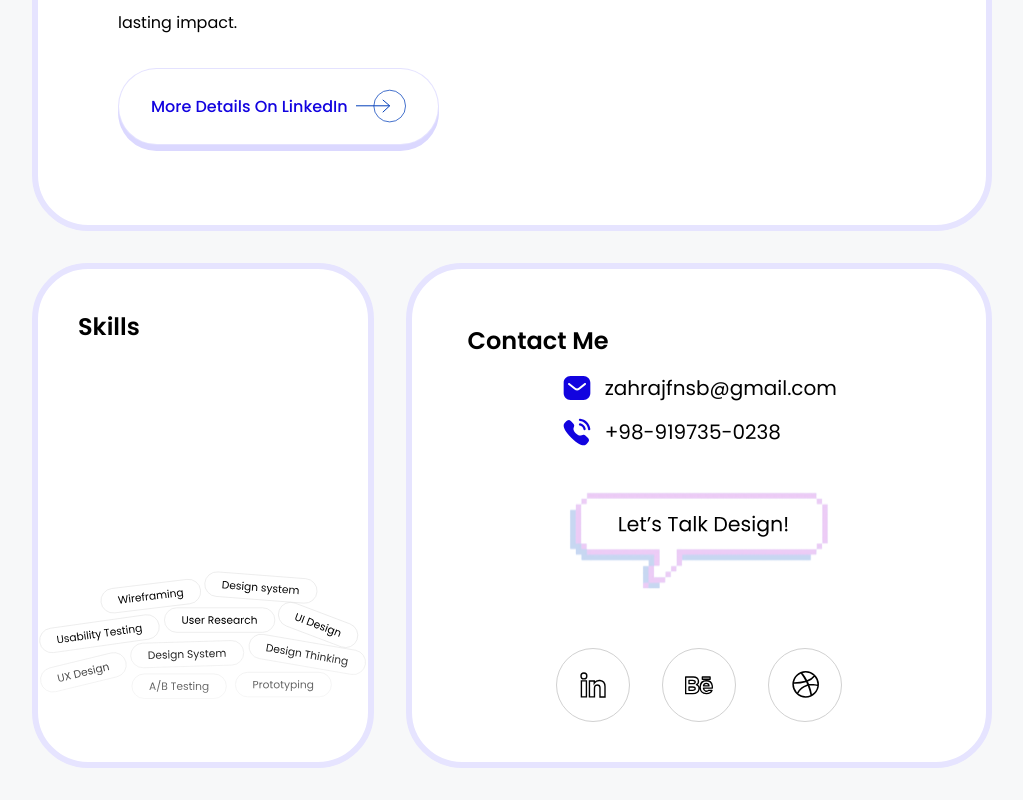
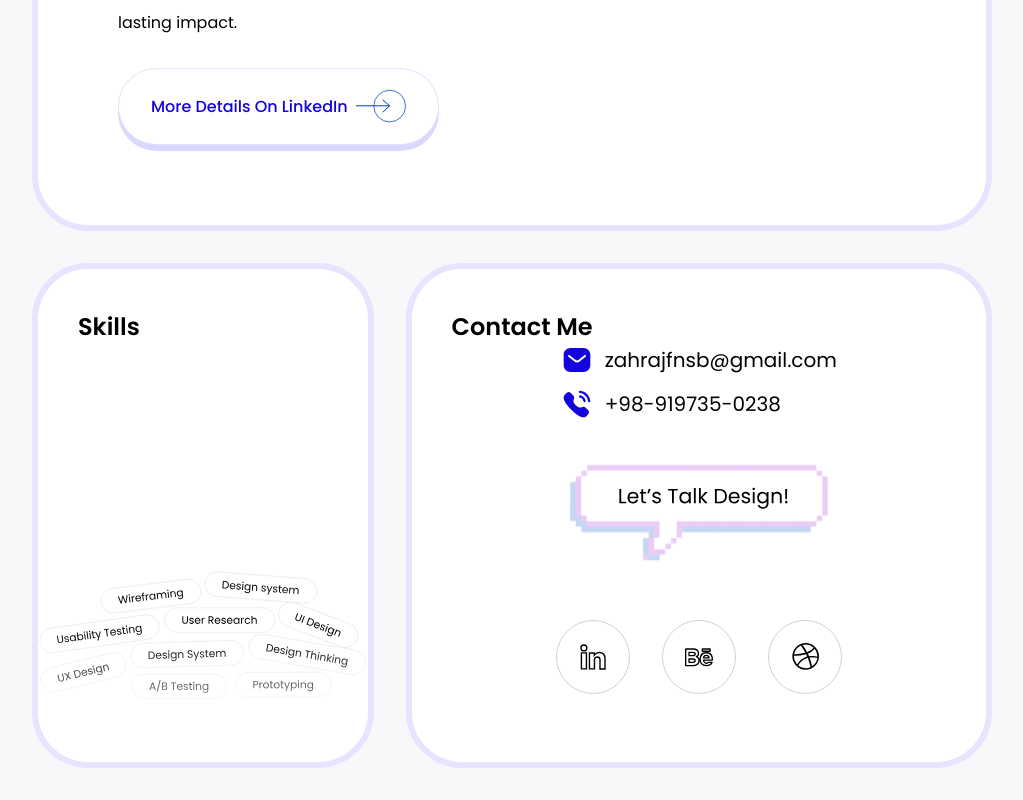
Before and after one commit to amirjafari82/zahra-portolio, a React (Vite) app: page / in a window 1280 px wide. Shown: the part 3434-4234 px from the top of the page, without its empty margins (128-1151 px from the left). Built offline with nearby package versions, Linux system fonts and the light colour scheme.

Commit message:
Home Page Edited V3

```diff
--- a/src/Components/ContactMe.jsx
+++ b/src/Components/ContactMe.jsx
@@ -23,7 +23,6 @@ const StyledContactMe = styled.div`
 const StyledHeader = styled.h4`
 	font-size: 24px;
 	font-weight: 600;
-	padding: 14px 16px;
 	@media ${device.tablet} {
 		font-size: 20px;
 	}
--- a/src/Components/MyExperience.jsx
+++ b/src/Components/MyExperience.jsx
@@ -9,6 +9,10 @@ const StyledMyExperience = styled.div`
 	border: 6px solid #e6e4ff;
 	padding: 80px;
 	width: calc(100% - 172px);
+	@media ${device.tablet} {
+		padding: 40px;
+		width: calc(100% - 92px);
+	}
 `;
 
 const StyledHeader = styled.h4`
--- a/src/Sections/AboutMe.jsx
+++ b/src/Sections/AboutMe.jsx
@@ -20,6 +20,9 @@ const LeftSide = styled.div`
 	flex-direction: column;
 	gap: 16px;
 	flex-basis: 60%;
+	@media ${device.tablet} {
+		padding: 40px;
+	}
 `;
 
 const ImageSide = styled.div`
```
